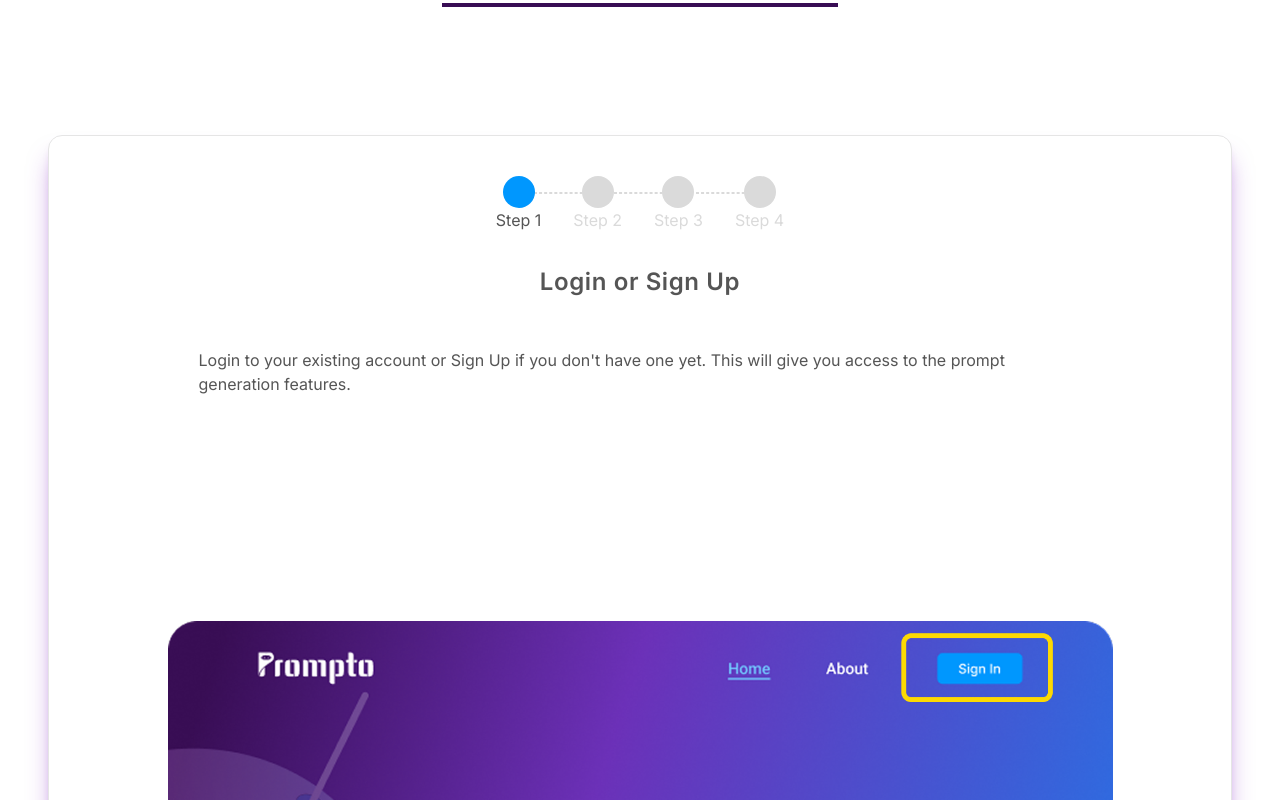
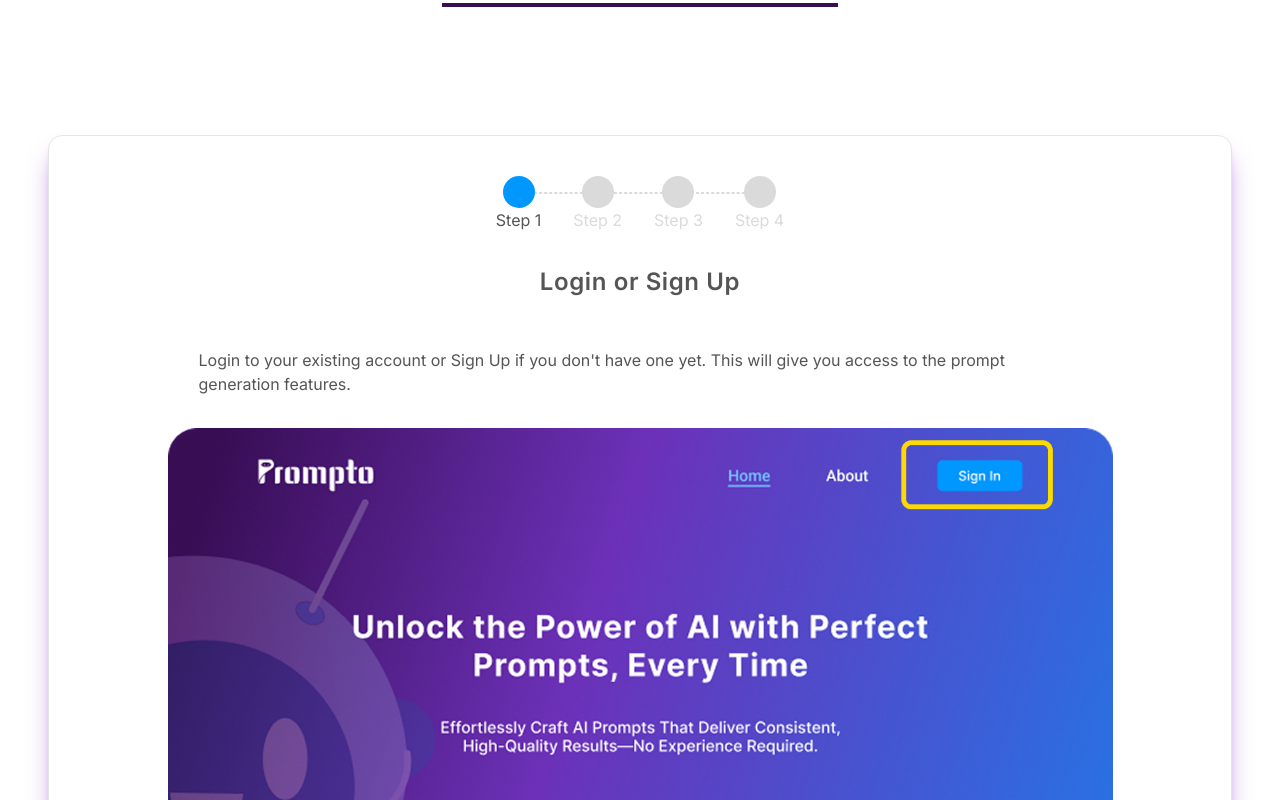
Before and after one commit to chingu-voyages/V54-tier3-team-37, a React (Vite) app in the folder frontend/: page / in a window 1280 px wide. Shown: the part 3420-4220 px from the top of the page. Built offline with nearby package versions, Linux system fonts and the light colour scheme; no server answers.

Commit message:
feat(carousel): Implement basic mobile friendliness for carousel

```diff
--- a/frontend/src/components/About.tsx
+++ b/frontend/src/components/About.tsx
@@ -210,12 +210,12 @@ const AboutHow = () => {
         </p>
       ),
       imgSrc: '/step-1.png',
-      imgAlt: 'blah picture',
+      imgAlt: 'Step 1 Image',
     },
     {
       heading: 'Fill in the form',
       content: (
-        <ul className="mx-auto grid w-11/12 list-disc grid-cols-2 gap-4">
+        <ul className="mx-auto grid w-11/12 list-disc gap-4 sm:grid-cols-2">
           <li>
             <strong>Role:</strong> Define the role or identity you want the AI model to adopt. This
             helps guide the tone and style of the response.
@@ -239,7 +239,7 @@ const AboutHow = () => {
         </ul>
       ),
       imgSrc: '/step-2.png',
-      imgAlt: 'blah picture',
+      imgAlt: 'Step 2 Image',
     },
     {
       heading: 'Click "Generate Prompt"',
@@ -250,7 +250,7 @@ const AboutHow = () => {
         </p>
       ),
       imgSrc: '/step-3.png',
-      imgAlt: 'blah picture',
+      imgAlt: 'Step 3 Image',
     },
     {
       heading: 'View the result',
@@ -272,7 +272,7 @@ const AboutHow = () => {
         </ul>
       ),
       imgSrc: '/step-4.png',
-      imgAlt: 'blah picture',
+      imgAlt: 'Step 4 Image',
     },
   ];
 
@@ -285,7 +285,7 @@ const AboutHow = () => {
           </h2>
           <Separator className="mx-auto mt-4 max-w-1/2 border-2 border-prompto-accent" />
         </div>
-        <Card className="shadow-xl shadow-prompto-primary/50">
+        <Card className="max-w-screen shadow-xl shadow-prompto-primary/50">
           <CardContent>
             <Carousel setApi={setApi}>
               <div className="flex justify-center gap-8 pt-4 pb-8">
@@ -302,22 +302,24 @@ const AboutHow = () => {
                 {steps.map((step) => (
                   <CarouselItem
                     key={step.heading}
-                    className="flex flex-col items-center justify-between gap-12 pb-12 text-prompto-gray-dark"
+                    className="flex h-fit flex-col items-center justify-between gap-12 pb-12 text-prompto-gray-dark"
                   >
                     <h3 className="text-h4">{step.heading}</h3>
-                    <div className="flex h-full flex-col items-center justify-between gap-8">
-                      <div>{step.content}</div>
+                    <div className="flex h-full flex-col items-center justify-between gap-8 max-sm:flex-col-reverse">
+                      <div className="px-4">{step.content}</div>
                       <img
                         src={step.imgSrc}
                         alt={step.imgAlt}
-                        className="w-5/6 pb-16"
+                        className="w-5/6 sm:pb-16"
                       />
                     </div>
                   </CarouselItem>
                 ))}
               </CarouselContent>
-              <CarouselPrevious variant="link" />
-              <CarouselNext variant="link" />
+              <div className="max-sm:hidden">
+                <CarouselPrevious variant="link" />
+                <CarouselNext variant="link" />
+              </div>
             </Carousel>
           </CardContent>
         </Card>
```
